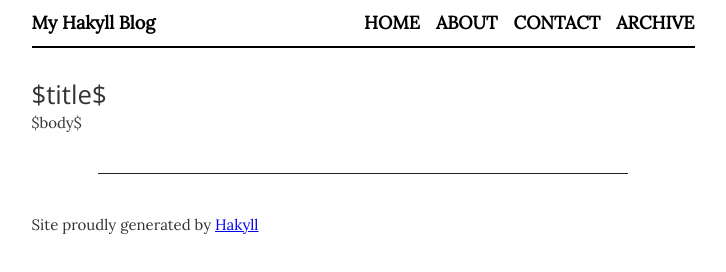
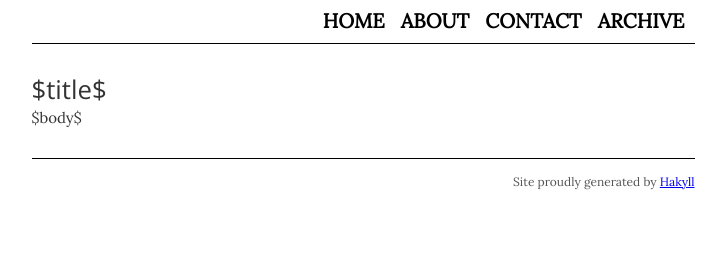
Before and after one commit to AdamHarries/aah.io, a plain HTML site: page templates/default.html in a window 1280 px wide. Shown: the whole page, without its empty margins (277-1003 px from the left). Drawn offline with nearby package versions, Linux system fonts and the light colour scheme; some packages are replaced by stand-ins of ours.

Commit message:
updated CSS, removed tempalte pages, and rejigged html in home page a little

```diff
--- a/css/uberwriter.css
+++ b/css/uberwriter.css
@@ -116,18 +116,11 @@ img {
 }
 
 div#header {
-    border-bottom: 2px solid black;
-    margin-bottom: 30px;
-    padding: 12px 0px 12px 0px;
+    border-bottom: 1px solid black;
+    margin-bottom: 20px;
+    padding: 10px 10px 10px 10px;
 }
 
-div#logo a {
-    color: black;
-    float: left;
-    font-size: 18px;
-    font-weight: bold;
-    text-decoration: none;
-}
 
 div#header #navigation {
     text-align: right;
@@ -135,9 +128,18 @@ div#header #navigation {
 
 div#header #navigation a {
     color: black;
-    font-size: 18px;
+    font-size: 20px;
     font-weight: bold;
     margin-left: 12px;
     text-decoration: none;
     text-transform: uppercase;
 }
+
+div#footer {
+    border-top: solid 1px black;
+    color: #555;
+    font-size: 12px;
+    margin-top: 30px;
+    padding: 12px 0px 12px 0px;
+    text-align: right;
+}
--- a/templates/default.html
+++ b/templates/default.html
@@ -14,14 +14,11 @@
     </head>
     <body>
         <div id="header">
-            <div id="logo">
-                <a href="/">My Hakyll Blog</a>
-            </div>
             <div id="navigation">
                 <a href="/">Home</a>
-                <a href="/about.html">About</a>
-                <a href="/contact.html">Contact</a>
-                <a href="/archive.html">Archive</a>
+                <a href="/about/">About</a>
+                <a href="/contact/">Contact</a>
+                <a href="/archive/">Archive</a>
             </div>
         </div>
 
@@ -30,7 +27,6 @@
 
             $body$
         </div>
-        <hr/>
         <div id="footer">
             Site proudly generated by
             <a href="http://jaspervdj.be/hakyll">Hakyll</a>
```
Also changed, not shown: index.html (+2 -2 lines), 12 other files.
